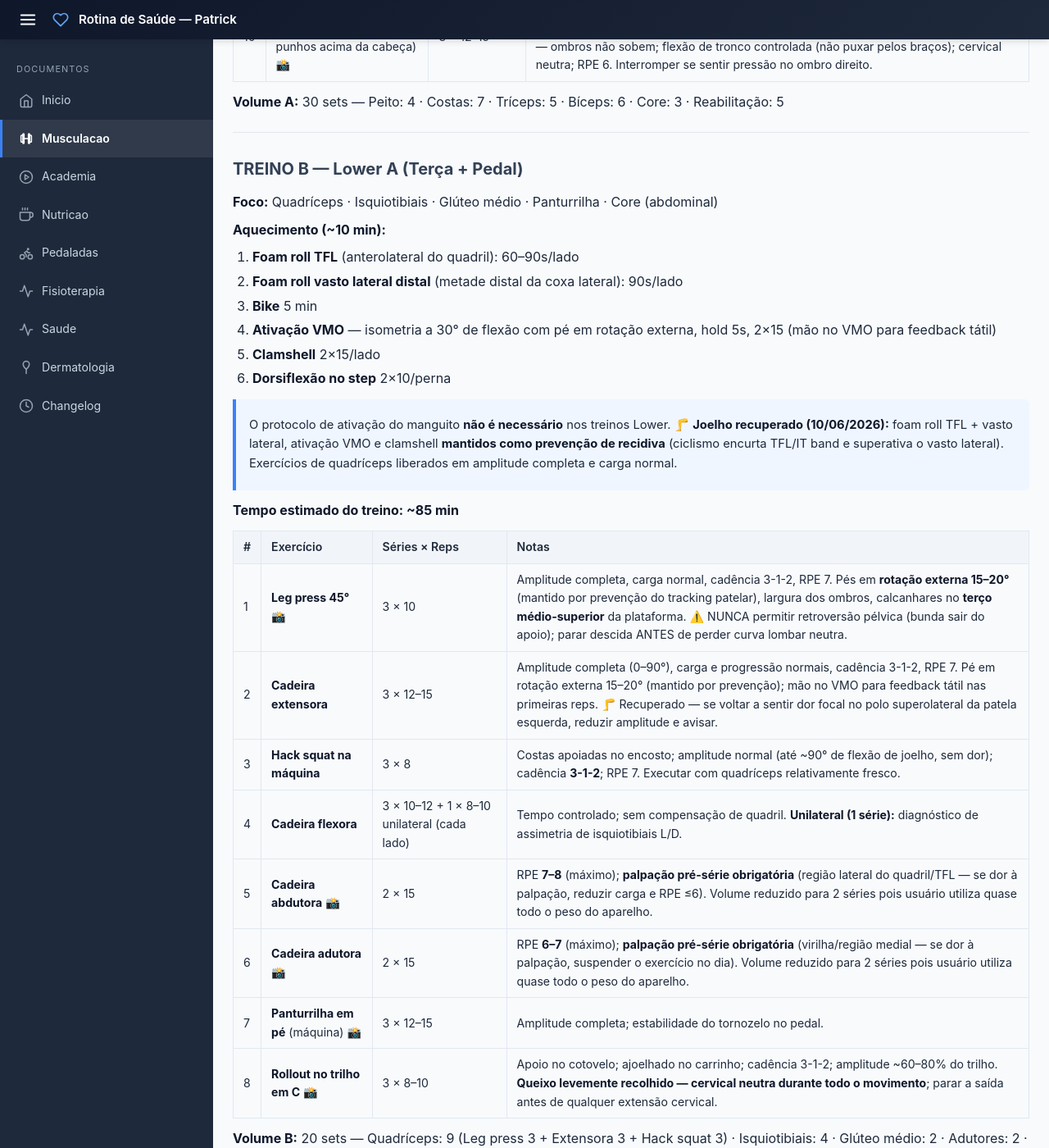
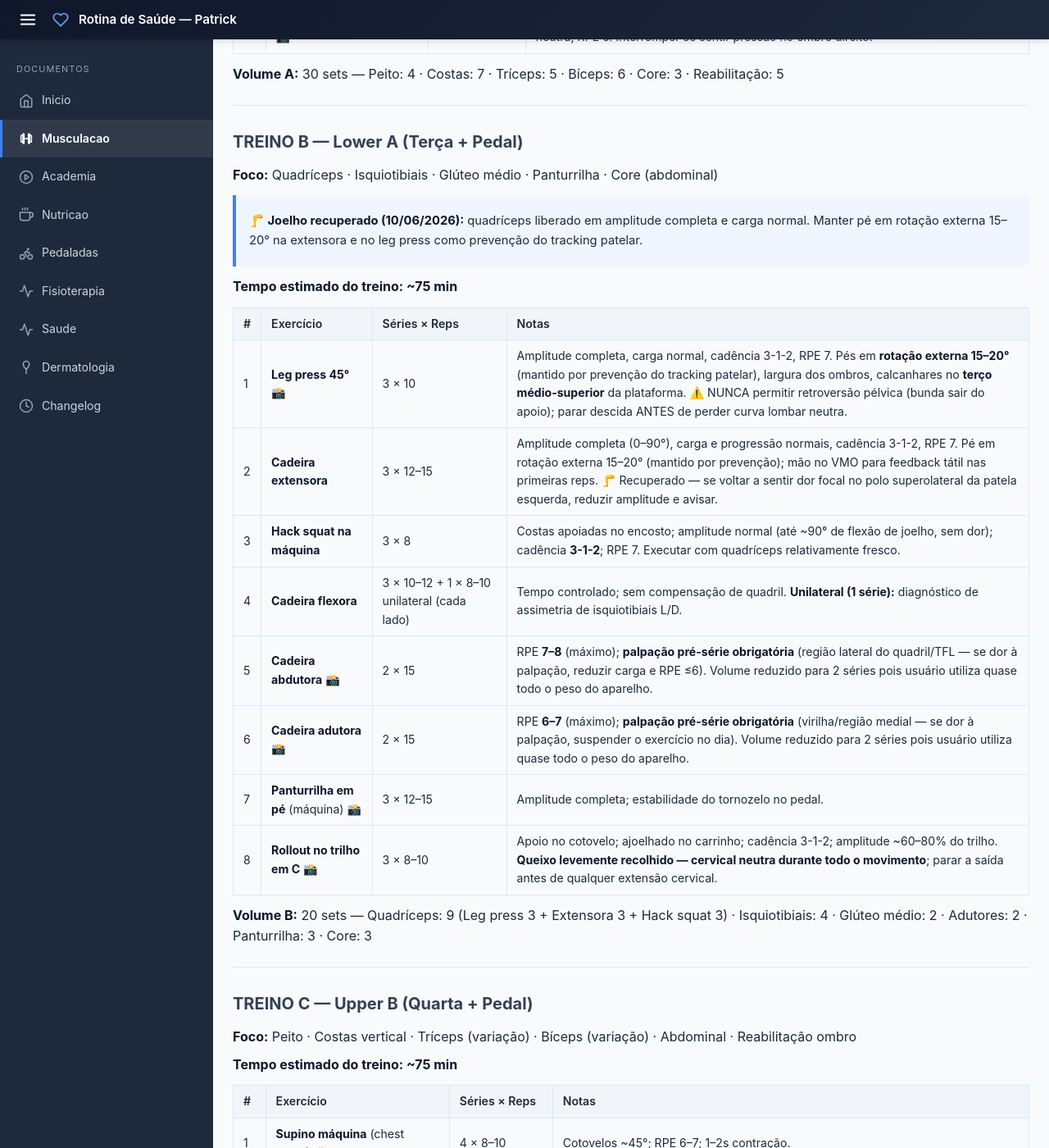
Before and after one commit to criapix/rotina-saude, a Jekyll site: the page built from serie-academia.md, in a window 1280 px wide and 1400 px high, scrolled down 1194 px. Shown: the whole window at 82% size. Built offline with Jekyll 4.4.1, drawn with Linux system fonts in a browser that asks for light colours; some of the changed text lies outside the part shown.

Commit message:
Remove aquecimentos de todos os treinos (usuário não os faz)
Remove os blocos de aquecimento dos 4 treinos (bike 5 min nos Upper;
foam roll + VMO + clamshell + dorsiflexão nos Lower), a pedido do usuário.

Registra alerta clínico: o aquecimento de Lower era a prevenção mais direta
de recidiva da entesopatia do joelho (ciclismo segue ativo) — fica como
primeira medida a retomar se a dor superolateral voltar. Prevenção remanescente
embutida nos exercícios (pé em rotação externa, glúteo médio, isquios, adutores).

Atualiza serie-academia.md, changelog.md e memória do fisio.

```diff
--- a/serie-academia.md
+++ b/serie-academia.md
@@ -20,9 +20,7 @@ title: Série de Musculação
 
 **Foco:** Peito · Costas horizontal · Tríceps · Bíceps · Abdominal · Reabilitação ombro
 
-**Aquecimento:** Bike 5 min · **~5 min**
-
-**Tempo estimado do treino: ~80 min**
+**Tempo estimado do treino: ~75 min**
 
 | # | Exercício | Séries × Reps | Notas |
 |---|---|---|---|
@@ -45,18 +43,9 @@ title: Série de Musculação
 
 **Foco:** Quadríceps · Isquiotibiais · Glúteo médio · Panturrilha · Core (abdominal)
 
-**Aquecimento (~10 min):**
-1. **Foam roll TFL** (anterolateral do quadril): 60–90s/lado
-2. **Foam roll vasto lateral distal** (metade distal da coxa lateral): 90s/lado
-3. **Bike** 5 min
-4. **Ativação VMO** — isometria a 30° de flexão com pé em rotação externa, hold 5s, 2×15 (mão no VMO para feedback tátil)
-5. **Clamshell** 2×15/lado
-6. **Dorsiflexão no step** 2×10/perna
+> 🦵 **Joelho recuperado (10/06/2026):** quadríceps liberado em amplitude completa e carga normal. Manter pé em rotação externa 15–20° na extensora e no leg press como prevenção do tracking patelar.
 
-> O protocolo de ativação do manguito **não é necessário** nos treinos Lower.
-> 🦵 **Joelho recuperado (10/06/2026):** foam roll TFL + vasto lateral, ativação VMO e clamshell **mantidos como prevenção de recidiva** (ciclismo encurta TFL/IT band e superativa o vasto lateral). Exercícios de quadríceps liberados em amplitude completa e carga normal.
-
-**Tempo estimado do treino: ~85 min**
+**Tempo estimado do treino: ~75 min**
 
 | # | Exercício | Séries × Reps | Notas |
 |---|---|---|---|
@@ -77,9 +66,7 @@ title: Série de Musculação
 
 **Foco:** Peito · Costas vertical · Tríceps (variação) · Bíceps (variação) · Abdominal · Reabilitação ombro
 
-**Aquecimento:** Bike 5 min · **~5 min**
-
-**Tempo estimado do treino: ~80 min**
+**Tempo estimado do treino: ~75 min**
 
 | # | Exercício | Séries × Reps | Notas |
 |---|---|---|---|
@@ -102,17 +89,9 @@ title: Série de Musculação
 
 **Foco:** Glúteo máximo · Quadríceps (isolado + composto) · Isquiotibiais · Glúteo médio · Panturrilha · Core lateral e anti-rotacional
 
-**Aquecimento (~10 min):**
-1. **Foam roll TFL**: 60–90s/lado
-2. **Foam roll vasto lateral distal**: 90s/lado
-3. **Bike** 5 min
-4. **Ativação VMO** — isometria a 30° com pé em rotação externa, hold 5s, 2×15
-5. **Clamshell** 2×15/lado
-6. **Dorsiflexão no step** 2×10/perna
+> 🦵 **Joelho recuperado (10/06/2026):** quadríceps liberado em amplitude completa e carga normal. Manter pé em rotação externa 15–20° na extensora e no leg press como prevenção do tracking patelar.
 
-> 🦵 **Joelho recuperado (10/06/2026):** foam roll + VMO + clamshell mantidos como prevenção de recidiva (ciclismo). Quadríceps liberado em amplitude completa e carga normal.
-
-**Tempo estimado do treino: ~85 min**
+**Tempo estimado do treino: ~75 min**
 
 | # | Exercício | Séries × Reps | Notas |
 |---|---|---|---|
@@ -215,11 +194,10 @@ title: Série de Musculação
 - **Removida** a cadeira extensora isométrica terminal (20°→0°) do Treino D — era exercício puramente terapêutico; os 3 sets foram realocados para superiores
 
 ### Manutenção preventiva (porque o ciclismo continua)
-> A causa raiz (encurtamento de TFL/IT band + dominância do vasto lateral pelo ciclismo) permanece. Para **prevenir recidiva**, manter sempre:
-- Aquecimento de Lower: **foam roll TFL + vasto lateral, ativação VMO em 30°, clamshell** (não cortar)
+> A causa raiz (encurtamento de TFL/IT band + dominância do vasto lateral pelo ciclismo) permanece. A prevenção agora está embutida nos próprios exercícios (sem aquecimento dedicado — o usuário não o faz):
 - Pé em rotação externa 15–20° na extensora e no leg press
 - Glúteo médio (abdutora), isquiotibiais e adutores no volume atual — estabilizadores do tracking patelar
-- Mobilidade pós-pedal (alongamento de TFL/IT band) nos dias de volume alto de bike
+- ⚠️ **Aquecimento/foam roll/VMO removidos a pedido do usuário (10/06/2026).** Eram a defesa mais direta contra recidiva — se a dor superolateral voltar, retomar foam roll TFL + vasto lateral e ativação VMO antes do Lower é a primeira medida.
 
 ### Sinais de retorno da lesão (retroceder e monitorar)
 - Dor focal no polo superolateral da patela esquerda à palpação ou durante extensão com carga
@@ -322,8 +300,7 @@ A série foi desenhada com **variação A vs. C dentro do mesmo mesociclo.** A c
 
 ## Notas
 
-- **Treinos Upper** (A e C): aquecimento bike 5 min
-- **Treinos Lower** (B e D): mobilidade dinâmica pré-treino (~3 min)
+- **Sem aquecimento dedicado** (A/B/C/D): removido a pedido do usuário (10/06/2026) — ele não o faz. Iniciar as primeiras séries dos compostos (supino, leg press) com carga submáxima serve de aquecimento específico.
 - **Dias duplos Ter/Qua:** comer carboidrato entre pedal e academia (malto, banana, batata-doce). Se fadiga alta, tirar 1 série dos acessórios; manter sempre leg press e supino
 - **Dor noturna persistente após treino:** sinal de alarme → reduzir RPE do supino para 5 e monitorar por 1 semana
 - **Peitoral:** 8 sets/semana é o limite atual de segurança. Para maximizar ganho dentro desse limite: carga progressiva + contração isométrica de 1–2s no pico em todas as reps
```
Also changed, not shown: .claude/agent-memory/fisioterapeuta-preventivo/project_joelho_esquerdo.md, changelog.md.
